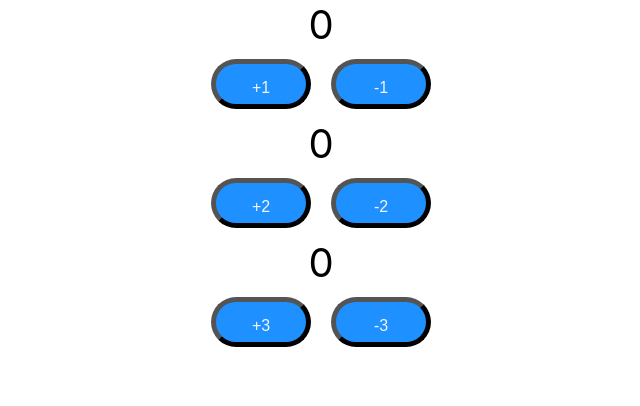
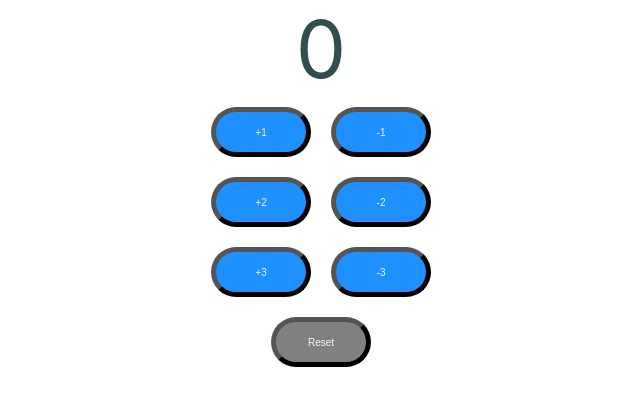
Before and after one commit to vishwasransingh/counter-app, a React (Create React App) app: page / in a window 1280 px wide. Shown: the top 406 px of the page, without its empty margins (319-959 px from the left). Built offline with nearby package versions, Linux system fonts and the light colour scheme.

Commit message:
Completed.

```diff
--- a/package.json
+++ b/package.json
@@ -6,6 +6,7 @@
     "@testing-library/jest-dom": "^5.17.0",
     "@testing-library/react": "^13.4.0",
     "@testing-library/user-event": "^13.5.0",
+    "prop-types": "^15.8.1",
     "react": "^18.2.0",
     "react-dom": "^18.2.0",
     "react-scripts": "5.0.1",
--- a/src/App.js
+++ b/src/App.js
@@ -4,9 +4,7 @@
 function App() {
   return (
     <div className="App">
-      <Counter by={1}/>
-      <Counter by={2}/>
-      <Counter by={3}/>
+        <Counter/>
     </div>
   );
 }
--- a/src/components/counter/Counter.css
+++ b/src/components/counter/Counter.css
@@ -1,5 +1,5 @@
 .counterButton {
-    font-size:  16px;
+    font-size:  10px;
     background-color: dodgerblue;
     color: whitesmoke;
     width: 100px;
@@ -10,3 +10,21 @@
     border-color: black;
     border-width: 5px;
   }
+
+  .totalCount {
+    color: darkslategray;
+    font-size: 80px;
+  }
+
+  .resetButton{
+    font-size:  10px;
+    background-color: gray;
+    color: whitesmoke;
+    width: 100px;
+    height: 50px;
+    margin: 10px;
+    padding: 15px;
+    border-radius: 30px;
+    border-color: black;
+    border-width: 5px;
+  }
--- a/src/components/counter/Counter.jsx
+++ b/src/components/counter/Counter.jsx
@@ -1,25 +1,25 @@
 import './Counter.css';
 import { useState } from 'react';
+import CounterButton from './CounterButton';
 
-export default function Counter({by}) {
-
+export default function Counter(){
     const [count, setCount] = useState(0);
 
-    function incrementCounterFunction() {
+    function incrementCounterParentFunction(by){
         setCount(count + by);
     }
 
-    function decrementCounterFunction() {
-        setCount(count - by);
+    function resetCounterParentFunction(){
+        setCount(count-count);
     }
 
     return(
-        <div className="Counter">
-            <span className="count">{count}</span>
-            <div>
-                <button className="counterButton" onClick={incrementCounterFunction}>+{by}</button>
-                <button className='counterButton' onClick={decrementCounterFunction}>-{by}</button>
-            </div>
-        </div>
-        )
+        <>
+            <span className="totalCount">{count}</span>
+            <CounterButton by={1} incrementMethod={incrementCounterParentFunction}/>
+            <CounterButton by={2} incrementMethod={incrementCounterParentFunction}/>
+            <CounterButton by={3} incrementMethod={incrementCounterParentFunction}/>
+            <button className="resetButton" onClick={resetCounterParentFunction}>Reset</button>
+        </>
+    )
 }
--- /dev/null
+++ b/src/components/counter/CounterButton.jsx
@@ -0,0 +1,29 @@
+import PropTypes from 'prop-types';
+
+export default function CounterButton({by, incrementMethod}) {
+
+    // function incrementCounterFunction() {
+    //     incrementMethod(by);
+    // }
+
+    // function decrementCounterFunction() {
+    //     incrementMethod(-by);
+    // }
+
+    return(
+        <div className="Counter">
+            <div>
+                <button className="counterButton" onClick={() => incrementMethod(by)}>+{by}</button>
+                <button className='counterButton' onClick={() => incrementMethod(-by)}>-{by}</button>
+            </div>
+        </div>
+        )
+}
+
+CounterButton.propTypes = {
+    by: PropTypes.number
+}
+
+CounterButton.defaultProps = {
+    by:1
+}
```
Also changed, not shown: 1 other file (tests, documents, lock files or other folders).
